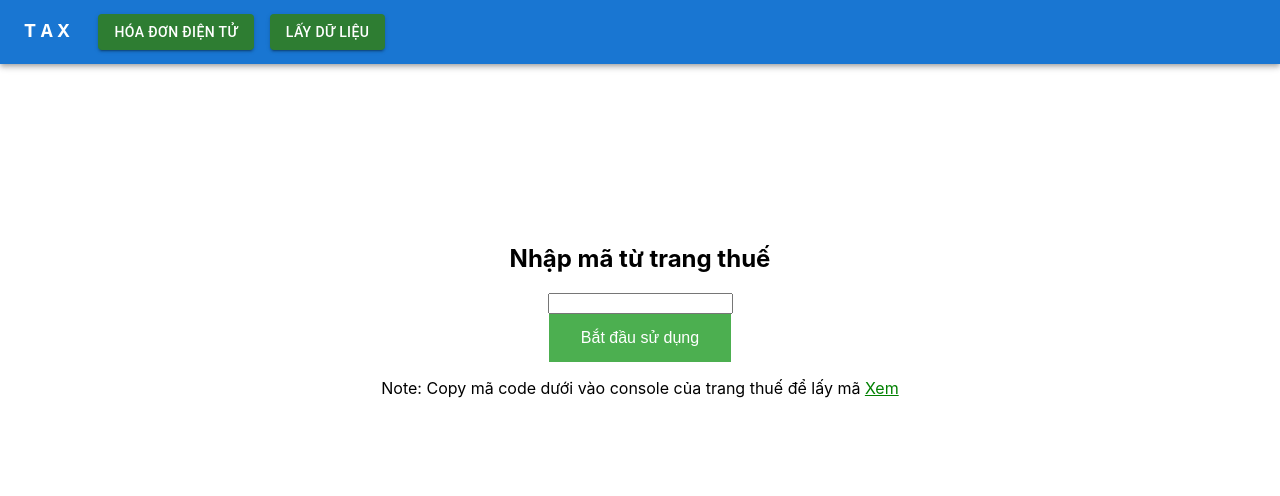
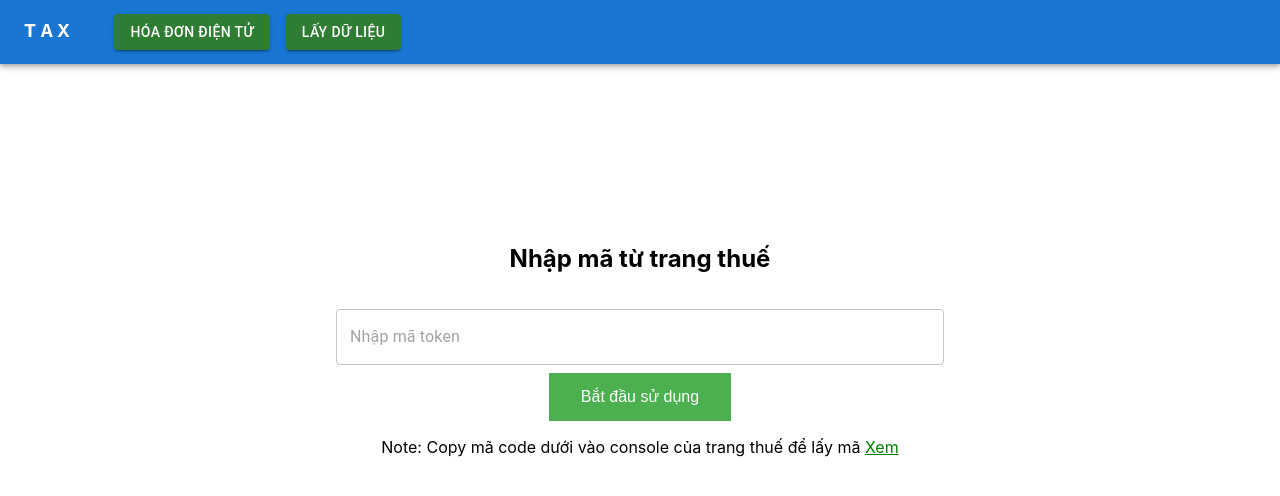
Before and after one commit to LYSAYHOI/tax-management, a React (Create React App) app: page /login in a window 1280 px wide. Shown: the top 496 px of the page. Built offline with nearby package versions, Linux system fonts and the light colour scheme; some icons are missing.

Commit message:
update version

```diff
--- a/src/component/login/Login.component.tsx
+++ b/src/component/login/Login.component.tsx
@@ -1,5 +1,6 @@
 import { useEffect, useState } from "react";
 import { useNavigate } from "react-router-dom";
+import { TextField } from "@mui/material";
 import "./Login.style.css";
 
 export default function LoginComponent() {
@@ -34,7 +35,15 @@ export default function LoginComponent() {
   return (
     <div className="center">
       <h2>Nhập mã từ trang thuế</h2>
-      <input type="text" value={token} onChange={onChangeTokenInput} />
+      <TextField
+        type="text"
+        value={token}
+        onChange={onChangeTokenInput}
+        variant="outlined"
+        placeholder="Nhập mã token"
+        fullWidth
+        margin="normal"
+      />
       <button onClick={onClickStartUsing}>Bắt đầu sử dụng</button>
       <p>
         Note: Copy mã code dưới vào console của trang thuế để lấy mã{" "}
```
Also changed, not shown: package.json (+4 -3 lines), 1 other file (tests, documents, lock files or other folders).
